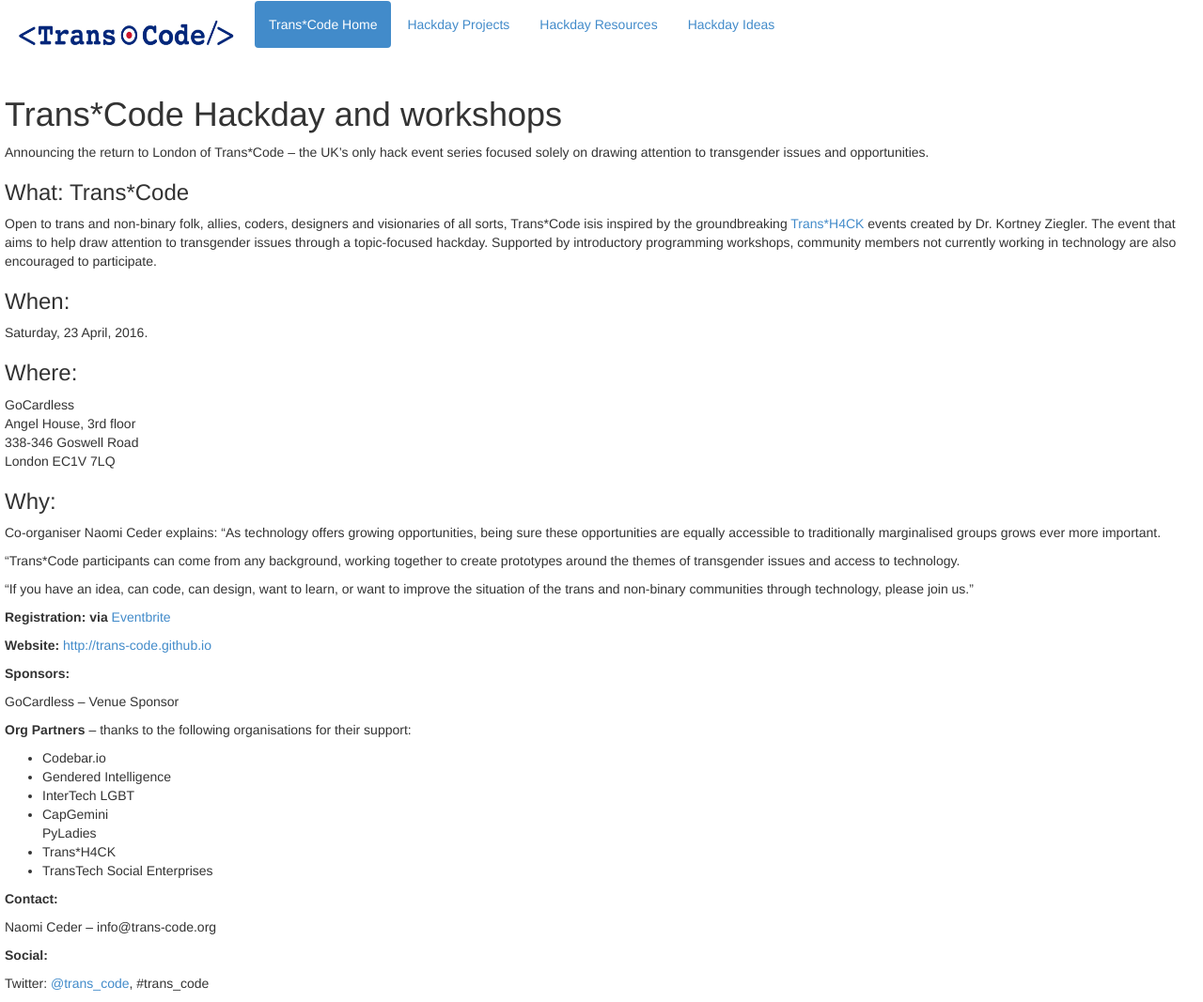
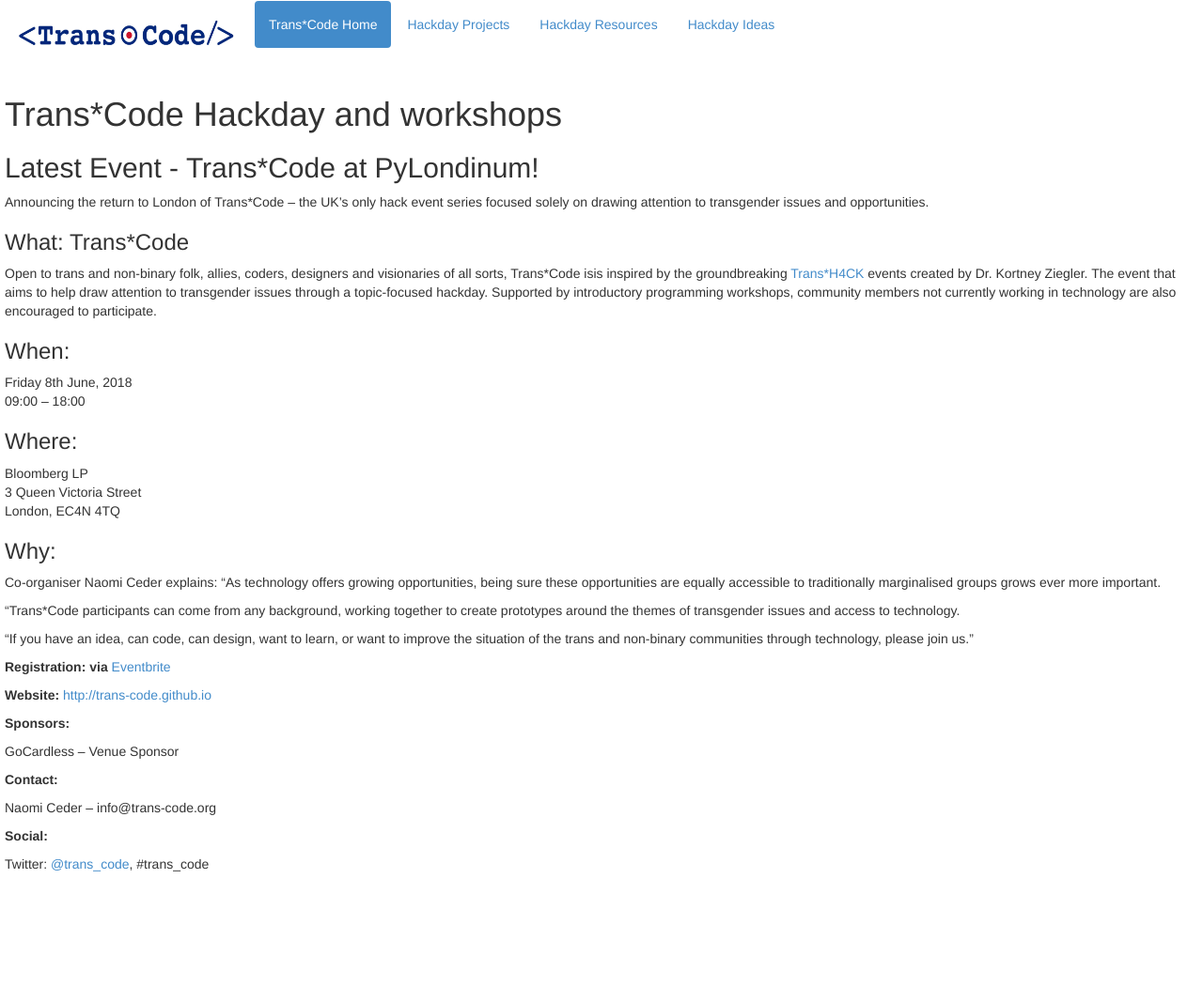
Before and after one commit to Trans-Code/Trans-Code.github.io, a Jekyll site: the page built from index.html, in a window 1280 px wide. Shown: the whole page at 94% size. Built offline with Jekyll 4.4.1, drawn with Linux system fonts in a browser that asks for light colours; after the commit the page ends 940 px from its top, so only the background shows below that.

Commit message:
add bloomberg event

```diff
--- a/index.html
+++ b/index.html
@@ -4,36 +4,28 @@
 ---
 
 <h1>Trans*Code Hackday and workshops</H1>
+<h2>Latest Event - Trans*Code at PyLondinum! </h2>
 <p>Announcing the return to London of Trans*Code &#8211; the UK’s only hack event series focused solely on drawing attention to transgender issues and opportunities.</p>
 <h3>What: Trans*Code</h3>
 <p>Open to trans and non-binary folk, allies, coders, designers and visionaries of all sorts, Trans*Code isis inspired by the groundbreaking <a href="http://www.transhack.org/">Trans*H4CK</a> events created by Dr. Kortney Ziegler. The event that aims to help draw attention to transgender issues through a topic-focused hackday. Supported by introductory programming workshops, community members not currently working in technology are also encouraged to participate.</p>
 <h3>When:</h3>
-<p>Saturday, 23 April, 2016.</p>
+<p>Friday 8th June, 2018<br>
+09:00 – 18:00</p>
 <h3>Where:</h3>
-<p>GoCardless<br />
-Angel House, 3rd floor<br />
-338-346 Goswell Road<br />
-London EC1V 7LQ</p>
+Bloomberg LP<br />
+3 Queen Victoria Street<br />
+London, EC4N 4TQ</p>
 <h3>Why:</h3>
 <p>Co-organiser Naomi Ceder explains: “As technology offers growing opportunities, being sure these opportunities are equally accessible to traditionally marginalised groups grows ever more important.</p>
 <p>“Trans*Code participants can come from any background, working together to create prototypes around the themes of transgender issues and access to technology.</p>
 <p>“If you have an idea, can code, can design, want to learn, or want to improve the situation of the trans and non-binary communities through technology, please join us.”</p>
-<p><b>Registration: via </b><a href="https://www.eventbrite.com/e/transcode-london-2016-tickets-21129556071" target="_blank">Eventbrite</a><b><br />
+<p><b>Registration: via </b><a href=https://go.bloomberg.com/attend/invite/transcode-hackday/" target="_blank">Eventbrite</a><b><br />
 </b></p>
 <p><b>Website: </b><a href="http://trans-code.github.io">http://trans-code.github.io</a></p>
 <p><b>Sponsors:</b></p>
 <p>GoCardless &#8211; Venue Sponsor</p>
 
-<p><b>Org Partners </b>&#8211; thanks to the following organisations for their support:</p>
-<ul>
-<li>Codebar.io</li>
-<li>Gendered Intelligence</li>
-<li>InterTech LGBT</li>
-<li>CapGemini</li
-<li>PyLadies</li>
-<li>Trans*H4CK</li>
-<li>TransTech Social Enterprises</li>
-</ul>
+
 <p><b>Contact:</b></p>
 <p>Naomi Ceder &#8211; info@trans-code.org</p>
 <p><b>Social:</b></p>
```
